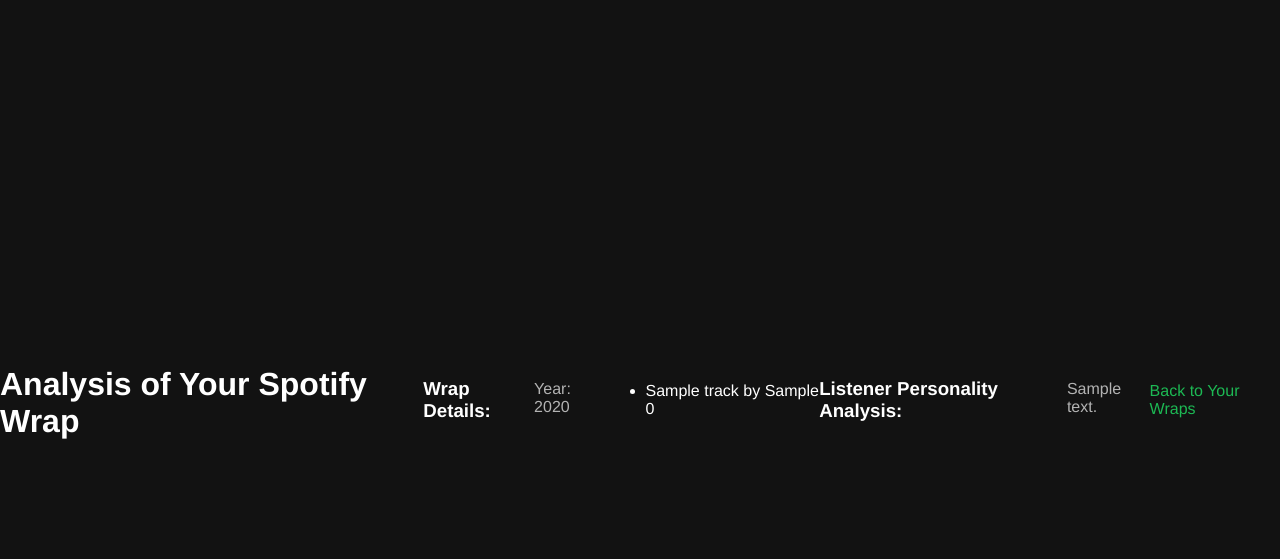
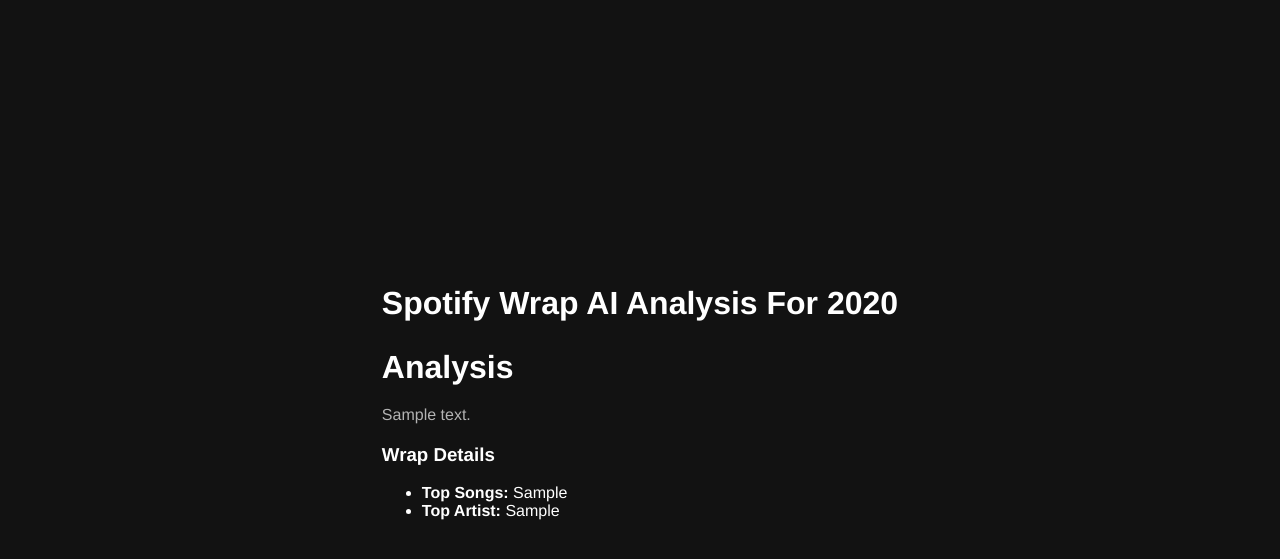
Before and after one commit to simoneyasu/spotifyWrappedClonefork, a Django app: template wrap/templates/wrap/analyze_wrap.html in a window 1280 px wide. Shown: the top 559 px of the page. Run offline with Django 5.2, Linux system fonts and the light colour scheme; the template is opened without the code that fills it: most values are stand-ins (such as "Sample title", 1, 10 or a date in 2020); data that the repository does not hold is empty.

Commit message:
Updated analyze_wrap.html
Fixed an issue where we couldn't access the analyze_wrap page

```diff
--- a/wrap/templates/wrap/analyze_wrap.html
+++ b/wrap/templates/wrap/analyze_wrap.html
@@ -3,28 +3,39 @@
 <html lang="en">
 <head>
     <meta charset="UTF-8">
-    <title>Title</title>
+    <meta name="viewport" content="width=device-width, initial-scale=1.0">
     <link rel="stylesheet" href="{% static 'css/styles.css' %}">
     <script src="{% static 'js/translation.js' %}"></script>
+    <title>Spotify Wrap Analysis</title>
 </head>
 <body>
-    <h2>Analysis of Your Spotify Wrap</h2>
 
-    {% if wrap %}
-    <h3>Wrap Details:</h3>
-    <p>Year: {{ wrap.year }}</p>
-    <ul>
-      {% for track in wrap.data.tracks %}
-        <li>{{ track.name }} by {{ track.artists.0.name }}</li>
-      {% endfor %}
-    </ul>
+<div>
+    <h1>Spotify Wrap AI Analysis For {{ wrap.year }}</h1>
 
-    <h3>Listener Personality Analysis:</h3>
-    <p>{{ description }}</p>
+    {% if description %}
+        <div>
+            <h2>Analysis</h2>
+            <p>{{ description }}</p>
+        </div>
     {% else %}
-        <p>No Wrap data available for analysis. Please listen to more music to generate a Spotify Wrap!</p>
+        <div>
+            <p>Sorry! Currently there is no analyze for this wrap</p>
+        </div>
     {% endif %}
 
-    <a href="{% url 'view_wraps' %}">Back to Your Wraps</a>
+    <div>
+        <h3>Wrap Details</h3>
+        <ul>
+
+            <li><strong>Top Songs:</strong> {{ wrap.top_songs }}</li>
+            <li><strong>Top Artist:</strong> {{ wrap.top_artists }}</li>
+
+        </ul>
+    </div>
+
+
+</div>
+
 </body>
 </html>
```
